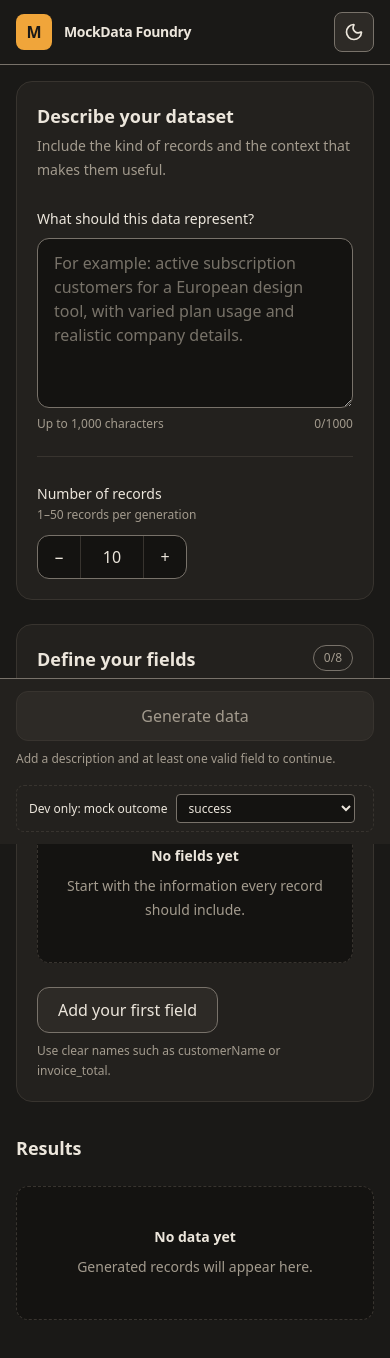
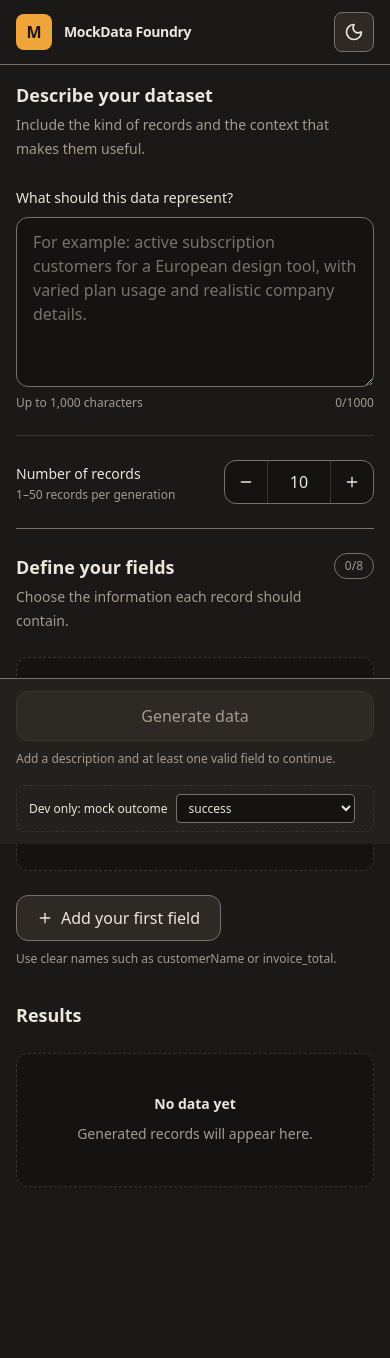
Before and after one commit to essevpi/mockdata-foundry, a React (Vite) app: page / in a window 390 px wide. Shown: the top 1358 px of the page. Built offline with nearby package versions, Linux system fonts and the light colour scheme.

Commit message:
feat: request pane without card chrome, lucide icons (task 2b.2)

```diff
--- a/src/App.tsx
+++ b/src/App.tsx
@@ -3,7 +3,7 @@ import { GeneratorWorkspace } from './features/generator/components/GeneratorWor
 
 function App() {
   return (
-    <div className="relative flex min-h-svh flex-col bg-app text-content lg:h-svh lg:overflow-hidden">
+    <div className="relative flex min-h-svh flex-col bg-app text-content lg:h-svh lg:overflow-clip">
       <header className="flex items-center justify-between gap-3 border-b border-border-strong px-4 py-3 sm:px-6">
         <div className="flex items-center gap-3">
           <div
--- a/src/features/generator/components/DatasetDetailsPanel.tsx
+++ b/src/features/generator/components/DatasetDetailsPanel.tsx
@@ -1,8 +1,9 @@
+import { Minus, Plus } from 'lucide-react';
 import { REQUEST_LIMITS, type ValidationIssue } from '../../../lib/generation';
 import { canStepRecordCount, stepRecordCount } from '../field-utils';
 
 const stepperButtonClassName =
-  'grid size-10.5 place-items-center rounded-lg text-lg text-content transition hover:text-action aria-disabled:cursor-not-allowed aria-disabled:text-content-muted/50 aria-disabled:hover:text-content-muted/50';
+  'grid size-10.5 place-items-center rounded-lg text-content transition hover:text-action aria-disabled:cursor-not-allowed aria-disabled:text-content-muted/50 aria-disabled:hover:text-content-muted/50';
 
 type DatasetDetailsPanelProps = {
   countIssues: ValidationIssue[];
@@ -26,7 +27,7 @@ function DatasetDetailsPanel({
   onRecordCountChange,
 }: DatasetDetailsPanelProps) {
   return (
-    <section className="rounded-2xl border border-border bg-surface p-5 sm:p-7">
+    <section>
       <h2 id="dataset-setup-heading" className="text-lg font-semibold text-content">
         Describe your dataset
       </h2>
@@ -87,7 +88,7 @@ function DatasetDetailsPanel({
               onClick={() => onRecordCountChange(stepRecordCount(recordCount, -1))}
               type="button"
             >
-              <span aria-hidden="true">−</span>
+              <Minus aria-hidden="true" className="size-4" />
             </button>
             <input
               id="record-count"
@@ -108,7 +109,7 @@ function DatasetDetailsPanel({
               onClick={() => onRecordCountChange(stepRecordCount(recordCount, 1))}
               type="button"
             >
-              <span aria-hidden="true">+</span>
+              <Plus aria-hidden="true" className="size-4" />
             </button>
           </div>
         </div>
--- a/src/features/generator/components/FieldBuilderPanel.tsx
+++ b/src/features/generator/components/FieldBuilderPanel.tsx
@@ -1,3 +1,4 @@
+import { Plus } from 'lucide-react';
 import { REQUEST_LIMITS, type ValidationIssue } from '../../../lib/generation';
 import { ADD_FIELD_BUTTON_ID, getFieldValidationIssues, type FieldDraft } from '../field-utils';
 import { FieldEditor } from './FieldEditor';
@@ -24,7 +25,7 @@ function FieldBuilderPanel({
   return (
     <section
       aria-labelledby="field-builder-heading"
-      className="rounded-2xl border border-border bg-surface p-5 sm:p-7"
+      className="border-t border-border-strong pt-6"
     >
       <div className="flex items-start justify-between gap-3">
         <div>
@@ -44,9 +45,9 @@ function FieldBuilderPanel({
         <div className="mt-6 rounded-xl border border-dashed border-border bg-surface-inset px-5 py-10 text-center">
           <div
             aria-hidden="true"
-            className="mx-auto grid size-10 place-items-center rounded-full bg-surface-raised text-lg text-content-muted"
+            className="mx-auto grid size-10 place-items-center rounded-full bg-surface-raised text-content-muted"
           >
-            +
+            <Plus className="size-5" />
           </div>
           <h3 className="mt-4 text-sm font-semibold text-content">No fields yet</h3>
           <p className="mt-2 text-sm leading-6 text-content-muted">
@@ -77,12 +78,13 @@ function FieldBuilderPanel({
 
       <div className="mt-6 flex flex-wrap items-center gap-x-4 gap-y-2">
         <button
-          className="rounded-xl border border-border-strong bg-surface-raised px-5 py-2.5 text-sm font-semibold text-content transition hover:border-action hover:text-action disabled:cursor-not-allowed disabled:border-border disabled:bg-surface disabled:text-content-muted/60"
+          className="flex items-center gap-2 rounded-xl border border-border-strong bg-surface-raised px-5 py-2.5 text-sm font-semibold text-content transition hover:border-action hover:text-action disabled:cursor-not-allowed disabled:border-border disabled:bg-surface disabled:text-content-muted/60"
           disabled={atFieldLimit}
           id={ADD_FIELD_BUTTON_ID}
           onClick={onAddField}
           type="button"
         >
+          <Plus aria-hidden="true" className="size-4" />
           {fields.length === 0 ? 'Add your first field' : 'Add field'}
         </button>
         <p className="text-xs leading-5 text-content-muted">
--- a/src/features/generator/components/FieldEditor.tsx
+++ b/src/features/generator/components/FieldEditor.tsx
@@ -1,3 +1,4 @@
+import { Trash2 } from 'lucide-react';
 import {
   FIELD_TYPES,
   REQUEST_LIMITS,
@@ -122,12 +123,13 @@ function FieldEditor({ field, index, issues, onRemove, onUpdate }: FieldEditorPr
           <FieldIssues issues={issues.nullable} />
         </div>
         <button
-          className="text-xs font-medium text-content-muted underline decoration-border underline-offset-4 transition hover:text-danger"
+          className="grid size-9 place-items-center rounded-lg text-content-muted transition hover:text-danger"
           aria-label={`Remove field ${index + 1}`}
           onClick={onRemove}
+          title="Remove field"
           type="button"
         >
-          Remove
+          <Trash2 aria-hidden="true" className="size-4" />
         </button>
       </div>
     </fieldset>
```
